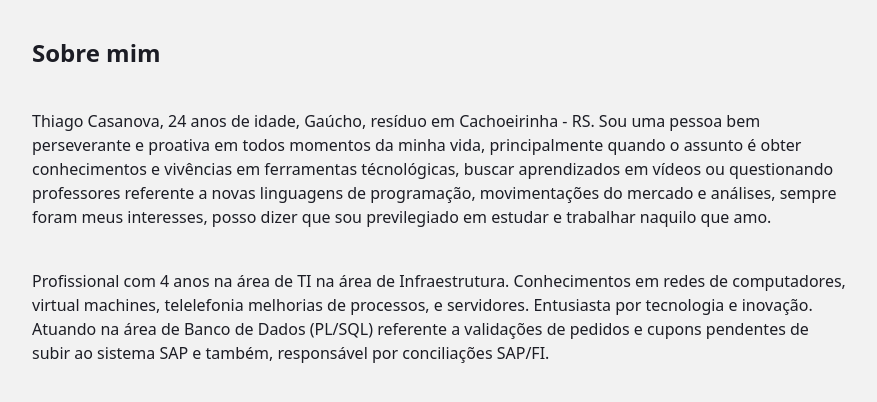
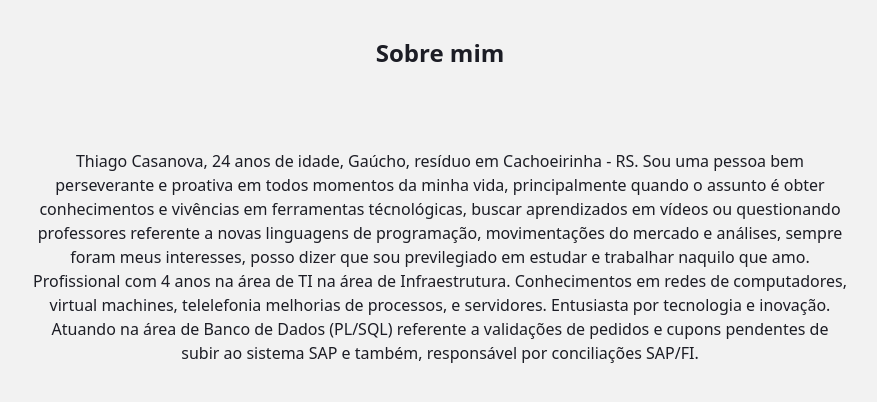
Before and after one commit to ThiagoCasanova/thiagocasanova.github.io, a website: page index.html in a window 1280 px wide. Shown: the part 377-779 px from the top of the page, without its empty margins (200-1077 px from the left). Drawn offline with nearby package versions, Linux system fonts and the light colour scheme.

Commit message:
Update index.html

```diff
--- a/index.html
+++ b/index.html
@@ -43,8 +43,8 @@
         </div>
       </div>
       <div class="flex flex-col space-y-10 w-full max-w-4xl p-10">
-        <h2 class="text-2xl font-bold">Sobre mim</h2>
-        <p>
+        <h2 class="text-2xl font-bold"> <center> Sobre mim </center> </h2>
+        <p> <center>
           Thiago Casanova, 24 anos de idade, Gaúcho, resíduo em Cachoeirinha - RS.
           Sou uma pessoa bem perseverante e proativa em todos momentos da minha
           vida, principalmente quando o assunto é obter conhecimentos e
@@ -58,7 +58,7 @@
            Infraestrutura. Conhecimentos em redes de computadores, virtual machines, telelefonia
            melhorias de processos, e servidores. Entusiasta por tecnologia e inovação. Atuando na área
            de Banco de Dados (PL/SQL) referente a validações de pedidos e cupons pendentes
-           de subir ao sistema SAP e também, responsável por conciliações SAP/FI.
+           de subir ao sistema SAP e também, responsável por conciliações SAP/FI. </center>
         </p>
         <ul class="font-mono text-thunderstorm grid grid-cols-2 md:grid-cols-3">
           <li>JS</li>
```
